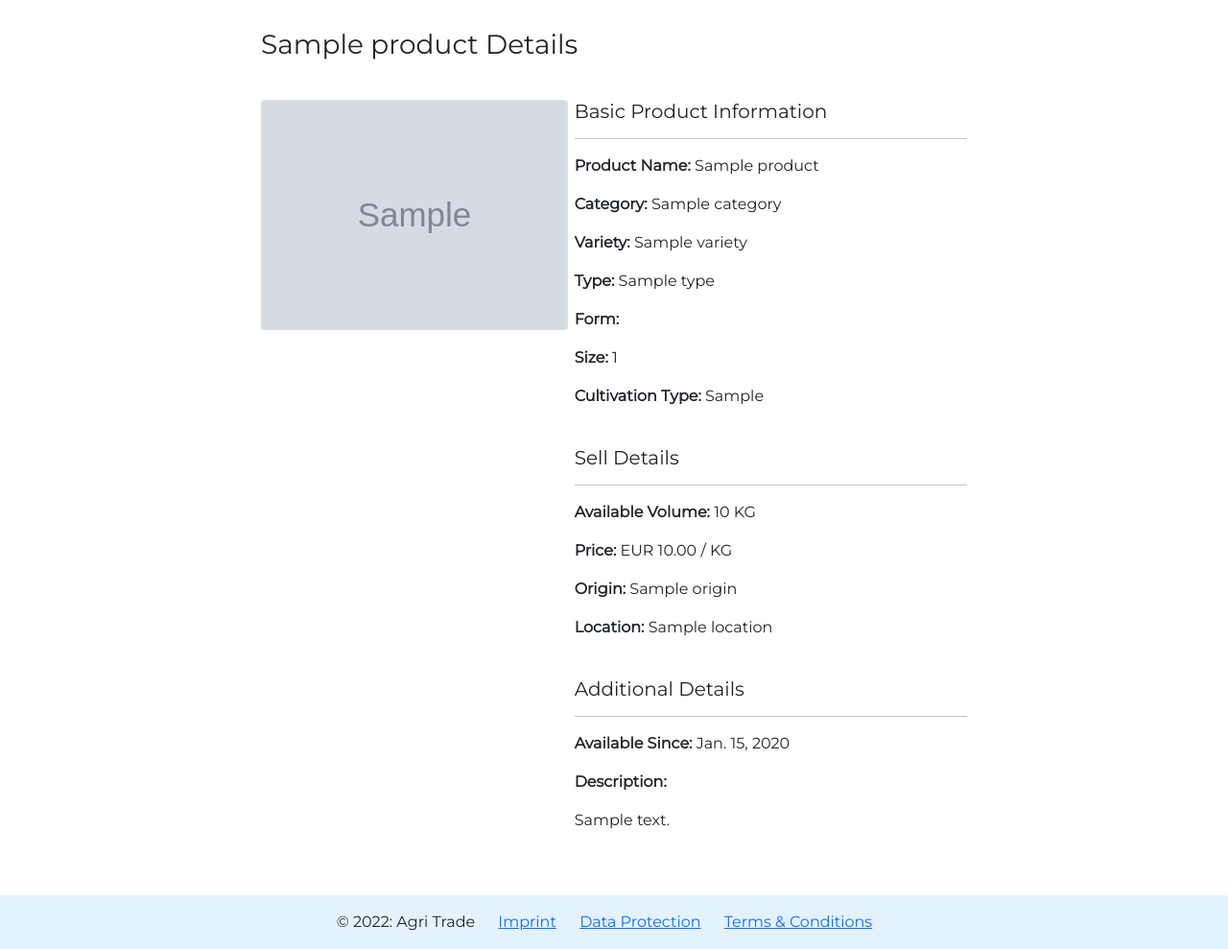
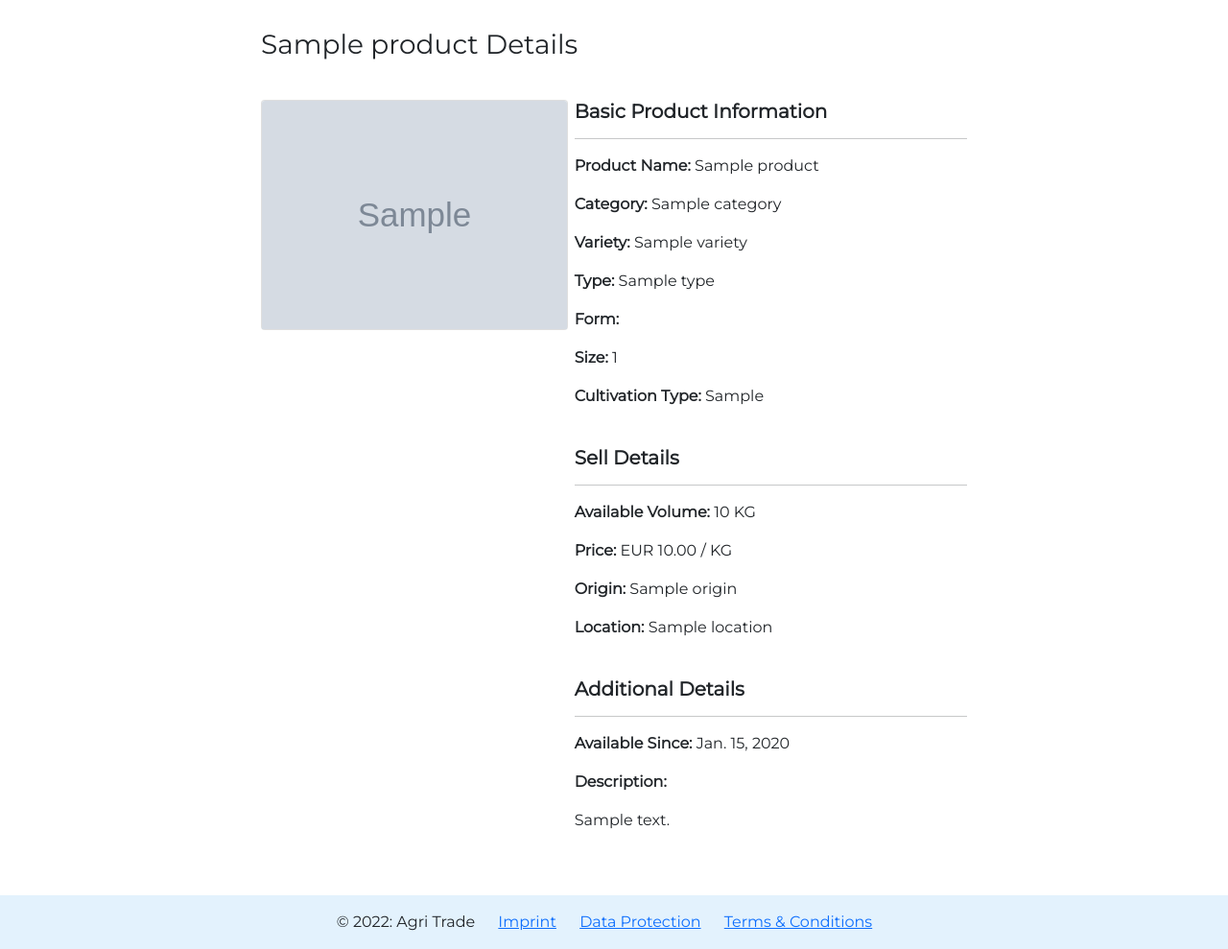
Before and after one commit to erinbedri/Agri_Trade---django-project, a Django app: template agri_trade/marketplace/templates/marketplace/product_details.html in a window 1280 px wide. Shown: the part 66-1055 px from the top of the page at 96% size. Run offline with Django 4.2, Linux system fonts and the light colour scheme; the template is opened without the code that fills it: most values are stand-ins (such as "Sample title", 1, 10 or a date in 2020); grey boxes marked "Sample" are stand-in pictures.

Commit message:
bolded h tags on product details

```diff
--- a/agri_trade/marketplace/templates/marketplace/product_details.html
+++ b/agri_trade/marketplace/templates/marketplace/product_details.html
@@ -68,7 +68,7 @@
 
                     <div class="col">
                         <div style="margin-top: 30px">
-                            <h5 style="margin-bottom: 15px">Basic Product Information</h5>
+                            <h5 style="margin-bottom: 15px"><b>Basic Product Information</b></h5>
                             <hr>
                             <p><b>Product Name: </b>{{ product.name }}</p>
                             <p><b>Category: </b>{{ product.category }}</p>
@@ -78,14 +78,14 @@
                             <p><b>Size: </b>{% if product.size %}{{ product.size }}{% endif %}</p>
                             <p><b>Cultivation Type: </b>{{ product.cultivation_type }}</p>
 
-                            <h5 style="margin-top: 40px; margin-bottom: 15px">Sell Details</h5>
+                            <h5 style="margin-top: 40px; margin-bottom: 15px"><b>Sell Details</b></h5>
                             <hr>
                             <p><b>Available Volume: </b>{{ product.available_volume|intcomma }} KG</p>
                             <p><b>Price: </b>EUR {{ product.price|floatformat:2 }} / KG</p>
                             <p><b>Origin: </b>{{ product.origin.name }}</p>
                             <p><b>Location: </b>{{ product.location.name }}</p>
 
-                            <h5 style="margin-top: 40px; margin-bottom: 15px">Additional Details</h5>
+                            <h5 style="margin-top: 40px; margin-bottom: 15px"><b>Additional Details</b></h5>
                             <hr>
                             <p><b>Available Since: </b>{{ product.created_on|date }}</p>
                             <p><b>Description: </b>
```
Also changed, not shown: 1 other file.
